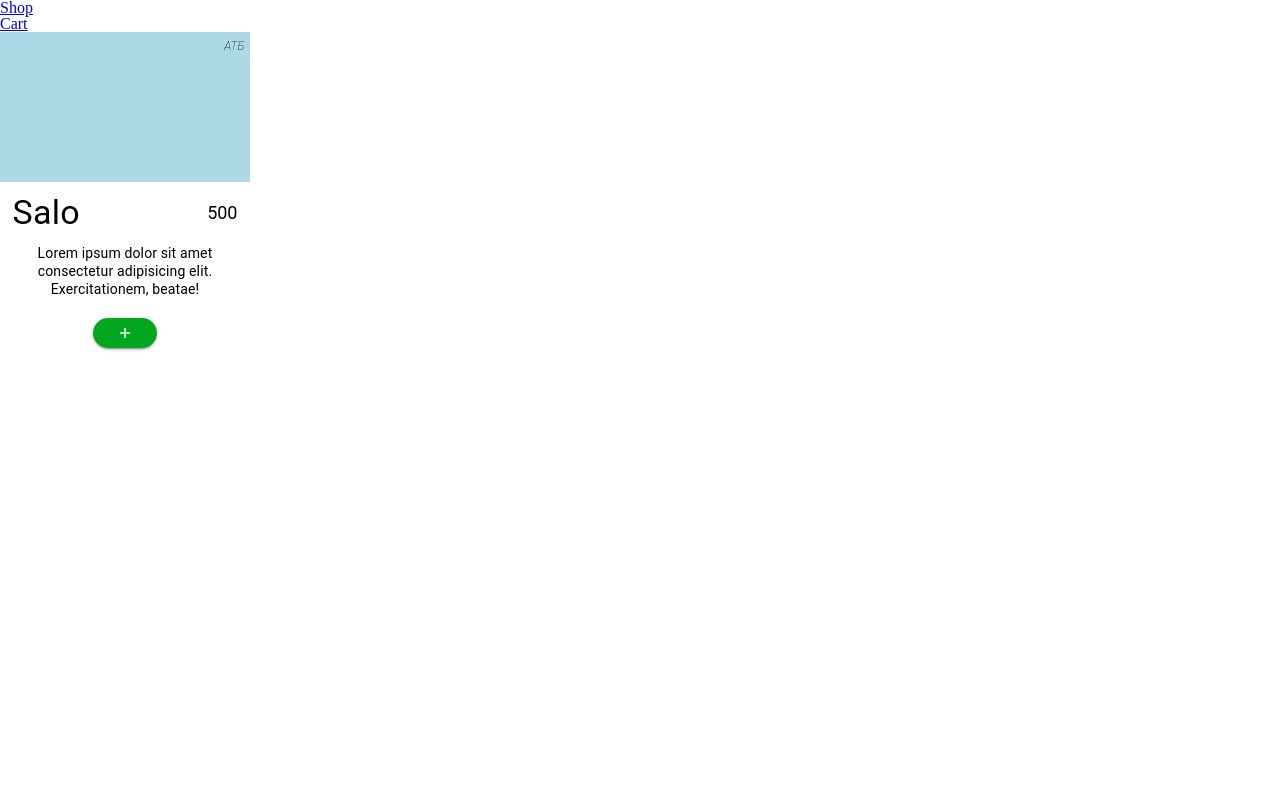
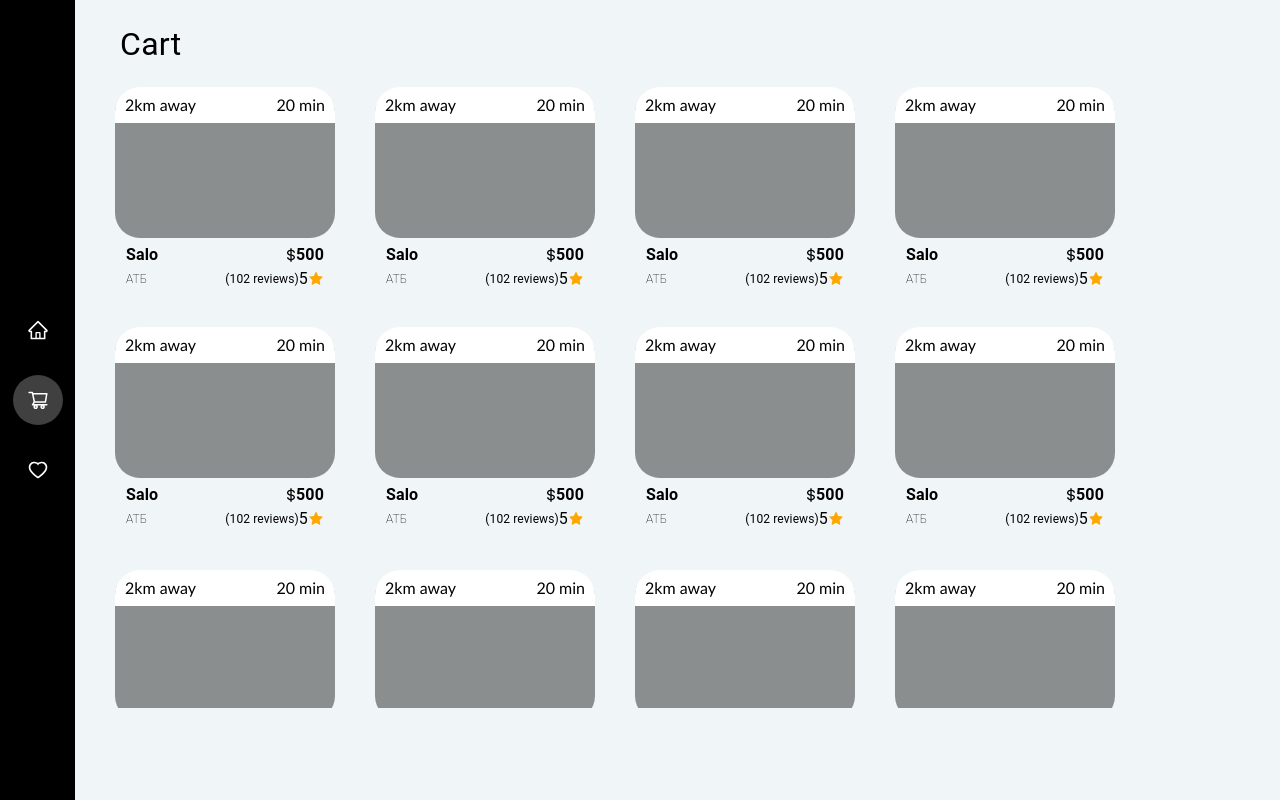
Before and after one commit to PohribniakRoman/Meal-App, a React (Vite) app: page /cart in a window 1280 px wide. Built offline with nearby package versions, Linux system fonts and the light colour scheme.

Commit message:
add new page

```diff
--- a/src/components/Navbar.tsx
+++ b/src/components/Navbar.tsx
@@ -1,15 +1,25 @@
-import {Link} from "react-router-dom";
+import {Link, useLocation} from "react-router-dom";
+import {AiOutlineHome,AiOutlineShoppingCart,AiOutlineHeart} from "react-icons/ai"
 
 export const Navbar:React.FC = () => {
-    return <nav className="nav">
+    const location = useLocation();
+    const isActive = (path:string):string =>{
+        return location.pathname === path?"navbar__item active":"navbar__item";
+    }
+    return <nav className="navbar">
         <Link to="/">
-            <nav className="nav__item">
-                Shop
+            <nav className={isActive("/")}>
+                <AiOutlineHome/>
             </nav>
         </Link>
         <Link to="/cart">
-            <nav className="nav__item">
-                Cart
+            <nav className={isActive("/cart")}>
+                <AiOutlineShoppingCart/>
+            </nav>
+        </Link>
+        <Link to="/saved">
+            <nav className={isActive("/saved")}>
+                <AiOutlineHeart/>
             </nav>
         </Link>
     </nav>
--- a/src/components/Product.tsx
+++ b/src/components/Product.tsx
@@ -1,28 +1,26 @@
 import { Button,Typography } from "@mui/material";
 import { CartItem } from "../services/reducers/cartReducer";
-import {HiOutlinePlusSm} from "react-icons/hi";
-import {IoMdRemove} from "react-icons/io";
+import {AiFillStar} from "react-icons/ai";
+import {BiDollar} from "react-icons/bi";
 import {useState} from "react";
 
 export const Product:React.FC<Record<string,CartItem | any>> = ({product}:Record<string,CartItem | any>) => {
     const [isInCart,setInCart] = useState(false)
 
     return <section className="product">
-        <Typography className="product__store">{product.store}</Typography>
-        <div className="product__cover"></div>
+        <div className="product__cover" data-away={product.away} data-awayTime={product.awayTime}></div>
         <div className="product__container">
-        <Typography variant="h4" className="product__label">{product.label}</Typography>
-        <Typography variant="h5" className="product__price">{product.price}</Typography>
+        <Typography className="product__label">{product.label}</Typography>
+        <Typography className="product__price"><BiDollar/>{product.price}</Typography>
         </div>
-        <Typography className="product__description">{product.description}</Typography>
-        <div className="product__buttons">
-            {!isInCart?
-            <Button variant="contained" className="product__add" onClick={()=>{
-                setInCart(true);
-            }}><HiOutlinePlusSm/></Button>:
-            <Button variant="contained" className="product__remove" onClick={()=>{
-                setInCart(false);
-            }}><IoMdRemove/></Button>}
+
+        <div className="product__container">
+            <Typography className="product__store">{product.store}</Typography>
+            <Typography className="product__rating">
+                <Typography className="product__view">({product.view} reviews)</Typography>
+                {product.rating}
+                <AiFillStar/>
+            </Typography>
         </div>
 
     </section>
--- /dev/null
+++ b/src/components/Search.tsx
@@ -0,0 +1,10 @@
+import {BiSearchAlt2} from "react-icons/bi";
+
+export const Search:React.FC = () => {
+    return <section className="search">
+        <span className="search__wrapper">
+            <input type="text" className="search__field" placeholder="Search"/>
+            <BiSearchAlt2/>
+        </span>
+        <div className="search__result"></div>
+    </section>}
--- a/src/pages/Cart.tsx
+++ b/src/pages/Cart.tsx
@@ -1,19 +1,38 @@
+import { Typography } from "@mui/material";
 import { Navbar } from "../components/Navbar"
 import { Product } from "../components/Product"
-import { CartItem } from "../services/reducers/cartReducer"
 
 export const Cart:React.FC = () =>{
     const template = {
         label:"Salo",
         price:"500",
         discount:false,
+        view:102,
         store:"АТБ",
-        description:"Lorem ipsum dolor sit amet consectetur adipisicing elit. Exercitationem, beatae!",
+        away:"2km",
+        awayTime:"20 min",
         id:1,
+        rating:5,
         img:"",
     };
     return <section className="page">
         <Navbar/>
-        <Product product={template}/>
+        <div className="page__container">
+        <Typography className="page__title">Cart</Typography>
+            <div className="product__wrapper">
+                <Product product={template}/>
+                <Product product={template}/>
+                <Product product={template}/>
+                <Product product={template}/>
+                <Product product={template}/>
+                <Product product={template}/>
+                <Product product={template}/>
+                <Product product={template}/>
+                <Product product={template}/>
+                <Product product={template}/>
+                <Product product={template}/>
+                <Product product={template}/>
+            </div>
+        </div>
     </section>
 }
--- /dev/null
+++ b/src/pages/Saved.tsx
@@ -0,0 +1,11 @@
+import { Typography } from "@mui/material"
+import {Navbar} from "../components/Navbar"
+
+export const Saved:React.FC = () => {
+    return <section className="page">
+        <Navbar/>
+        <div className="page__container">
+            <Typography className="page__title">Saved Products</Typography>
+        </div>
+    </section>
+}
--- a/src/pages/Shop.tsx
+++ b/src/pages/Shop.tsx
@@ -1,8 +1,14 @@
+import { Typography } from "@mui/material"
 import { Navbar } from "../components/Navbar"
+import { Search } from "../components/Search"
 
 export const Shop:React.FC = () => {
     return <section className="page">
         <Navbar/>
-        Home
+        <div className="page__container">
+            <Search/>
+
+            <Typography className="page__title">Shop</Typography>
+        </div>
     </section>
 }
--- a/src/services/Router.tsx
+++ b/src/services/Router.tsx
@@ -2,12 +2,14 @@
 import { Shop } from "../pages/Shop"
 import { Error404 } from "../pages/Error404"
 import { Cart } from "../pages/Cart"
+import { Saved } from "../pages/Saved"
 
 export const Router:React.FC = () => {
     return <BrowserRouter>
         <Routes>
             <Route path="/" element={<Shop/>}/>
             <Route path="/cart" element={<Cart/>}/>
+            <Route path="/saved" element={<Saved/>}/>
             <Route path="*" element={<Error404/>}/>
         </Routes>
     </BrowserRouter>
--- a/src/services/reducers/cartReducer.ts
+++ b/src/services/reducers/cartReducer.ts
@@ -8,10 +8,11 @@
 export type CartItem = {
     label:string,
     price:number,
-    description:string,
     discount:boolean|number,
     store:string,
     img:string,
+    view:number,
+    rating:number,
     id:string | number,
 };
 
--- /dev/null
+++ b/src/styles/_navbar.scss
@@ -0,0 +1,29 @@
+.navbar{
+    height: 100vh;
+    width: 75px;
+    background-color: #000;
+    display: flex;
+    align-items: center;
+    justify-content: center;
+    flex-direction: column;
+    &__item{
+        display: flex;
+        align-items: center;
+        justify-content: center;
+        margin: 10px 0;
+        width: 50px;
+        height: 50px;
+        transition: .3s;
+        border-radius: 50%;
+        & svg{
+            font-size: 22px;
+            fill: #fff;
+        }
+        &:hover{
+            background-color: rgba(255, 255, 255, 0.25);
+        }
+    }
+    & .active{
+        background-color: rgba(255, 255, 255, 0.25);
+    }
+}
--- a/src/styles/_product.scss
+++ b/src/styles/_product.scss
@@ -1,59 +1,80 @@
 .product{
-    width: 250px;
+    width: 220px;
+    margin: 20px;
     position: relative;
     &__price{
-        font-size: 18px !important;
-    }
-    &__label{
-
-    }
-    &__description{
-        text-align: center;
-        font-size: 14px !important;
-        line-height: 18px !important;
+        display: flex;
+        align-items: center;
+        justify-content: center;
+        font-size: 16px !important;
+        font-weight: bold !important;
+        & svg{
+            translate: 3px;
+            font-size: 16px !important;
+        }
     }
     &__store{
-        position: absolute;
-        top: 5px;
-        right: 5px;
         font-size: 12px !important;
-        font-style: italic;
         font-weight: 200 !important;
         color: #000;
     }
+    &__label{
+        font-weight: bold !important;
+    }
     &__cover{
-        width: 250px;
+        width: 220px;
         height: 150px;
+        border-radius: 25px;
+        margin-bottom: 5px;
         background-size: contain;
         background-position: center;
         background-repeat: no-repeat;
-        background: lightblue;
+        background: rgba(0, 0, 0, 0.419);
+        position: relative;
+        &::before{
+            width: 200px;
+            transform: translateY(-1px);
+            border-top-left-radius:25px;
+            border-top-right-radius:25px;
+            content: attr(data-away) " away";
+            font-family: 'Gill Sans', 'Gill Sans MT', Calibri, 'Trebuchet MS', sans-serif;
+            background-color: #fff;
+            padding: 10px;
+            position: absolute;
+        }
+        &::after{
+            transform: translateY(-1px);
+            font-family: 'Gill Sans', 'Gill Sans MT', Calibri, 'Trebuchet MS', sans-serif;
+            right: 10px;
+            top: 10px;
+            position: absolute;
+            content: attr(data-awayTime);
+        }
+    }
+    &__rating{
+        display: flex;
+        align-items: center;
+        justify-content: center;
+        & svg{
+            fill: rgb(255, 166, 0);
+        }
+    }
+    &__view{
+        font-size: 12px !important;
     }
     &__container{
+        margin: 0 auto;
         width: 90%;
-        margin: 10px auto;
         display: flex;
         align-items: center;
         justify-content: space-between;
     }
-    &__add{
-        margin-top:20px !important;
-        height: 30px !important;
-        font-size: 18px !important;
-        border-radius: 15px !important;
-        background-color: rgb(2, 167, 30) !important;
-    }
-    &__remove{
-        margin-top:20px !important;
-        background-color: rgb(167, 2, 2) !important;
-        font-size: 18px !important;
-        height: 30px !important;
-        border-radius: 15px !important;
-    }
-    &__buttons{
-        width: 100%;
-        display: flex;
-        align-items: center;
-        justify-content: center;
+    &__wrapper{
+        max-height: 80vh;
+        overflow: hidden;
+        overflow-y: scroll;
+        display: grid;
+        grid-template-columns: repeat(4,1fr);
+        grid-template-rows: 240px;
     }
 }
--- /dev/null
+++ b/src/styles/_search.scss
@@ -0,0 +1,30 @@
+.search{
+    margin: 10px;
+    &__field{
+        width: 400px;
+        border-radius: 50px;
+        outline: none;
+        transition: .3s;
+        border:none;
+        padding: 12px 12px 12px 35px;
+        font-size: 16px;
+        color:gray;
+        &::placeholder{
+            font-weight: 500;
+        }
+        &:focus{
+            color: #000;
+        }
+    }
+    &__wrapper{
+        position: relative;
+    }
+    & svg{
+        position: absolute;
+        left: 15px;
+        font-size: 18px;
+        fill: gray;
+        top: 50%;
+        transform: translateY(-50%);
+    }
+}
--- a/src/styles/index.scss
+++ b/src/styles/index.scss
@@ -1,2 +1,18 @@
 @import "reset.css";
-@import "product.scss";
+@import "search";
+@import "navbar";
+@import "product";
+
+.page{
+    min-height: 100vh;
+    background-color: #f0f5f7;
+    display: flex;
+    &__container{
+        margin-left: 20px;
+    }
+    &__title{
+        margin-top: 20px !important;
+        margin-left: 25px !important;
+        font-size: 32px !important;
+    }
+}
```
